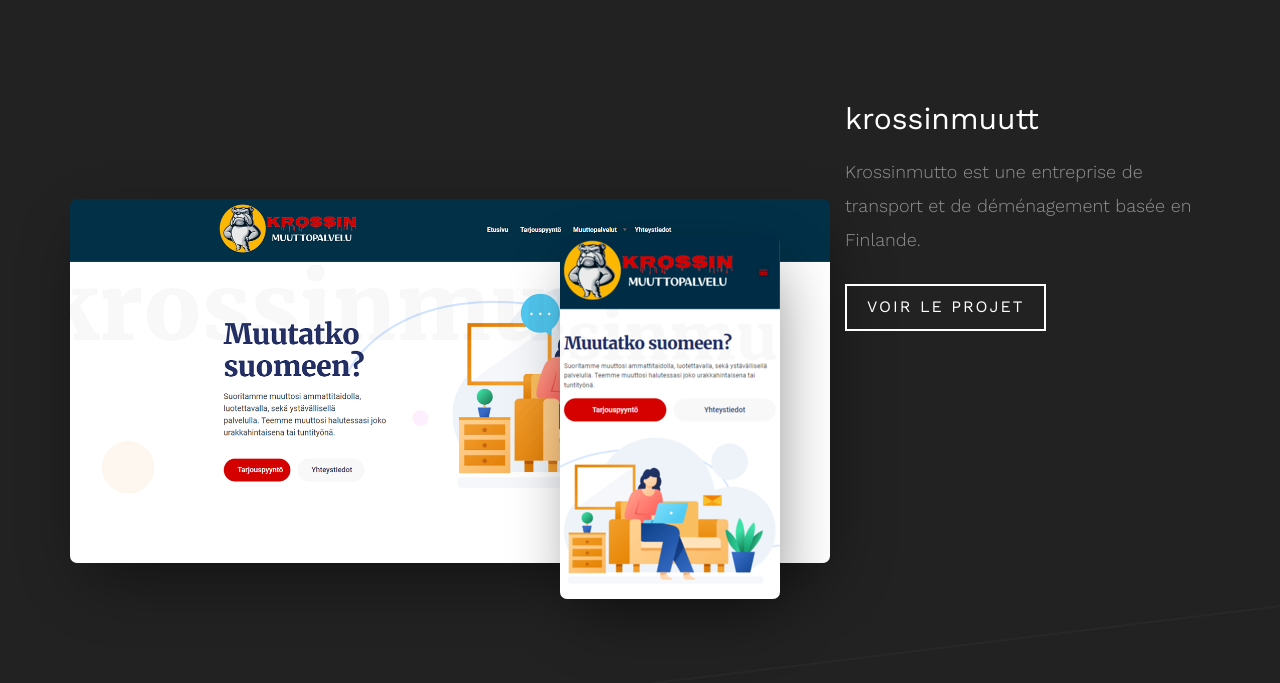
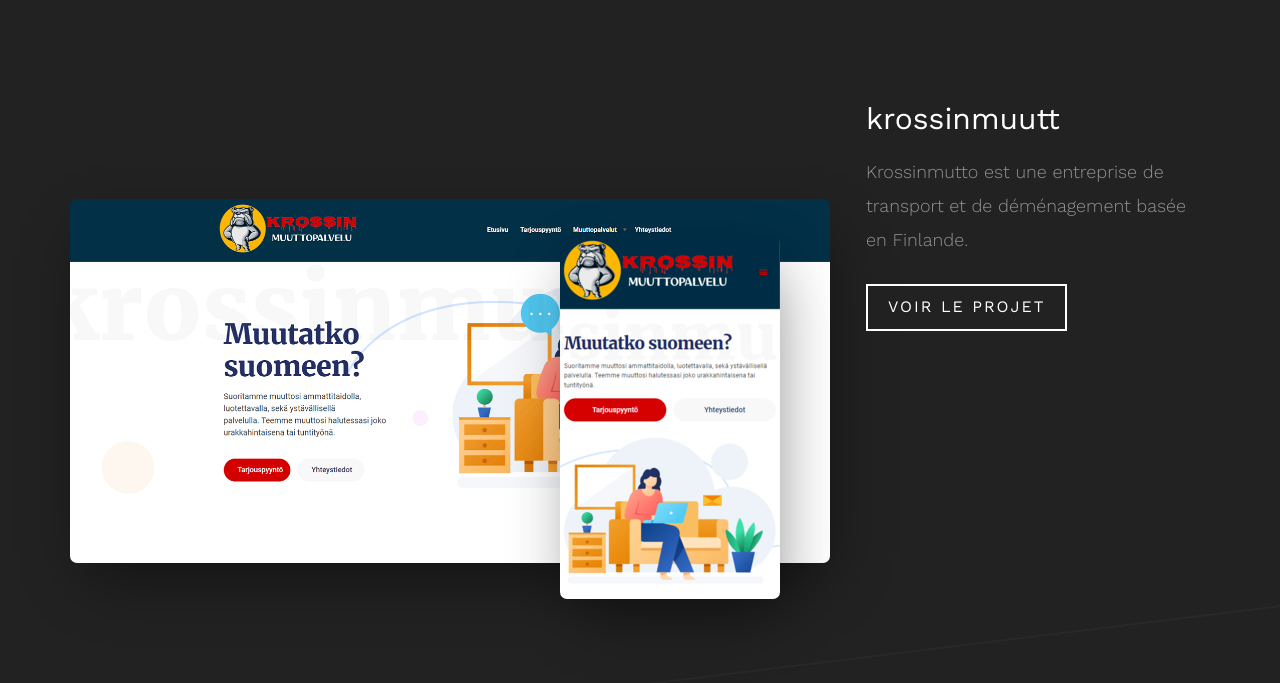
Before and after one commit to Sana-hm/sana-hm.github.io, a plain HTML site: page portfolio/index.html in a window 1280 px wide. Shown: the part 917-1600 px from the top of the page. Drawn offline with nearby package versions, Linux system fonts and the light colour scheme; files whose address does not match are found by name; a web font is replaced by a local one.

Commit message:
update portfolio

```diff
--- a/portfolio/css/style.css
+++ b/portfolio/css/style.css
@@ -583,6 +583,7 @@ h1, h2, h3, h4, h5, h6 {
 }
 .fh5co-project .fh5co-text {
   padding-top: 3em;
+  padding-left: 2em;
 }
 .fh5co-project .fh5co-text h2 {
   color: white;
```
